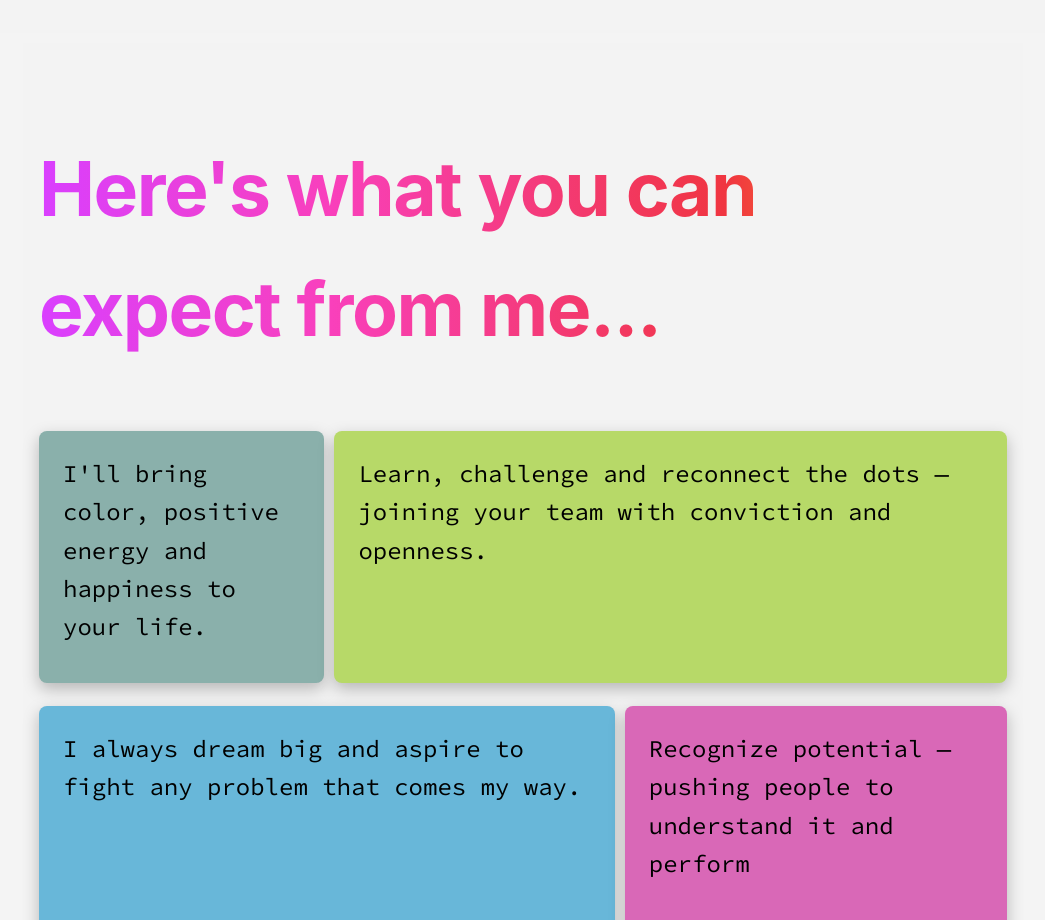
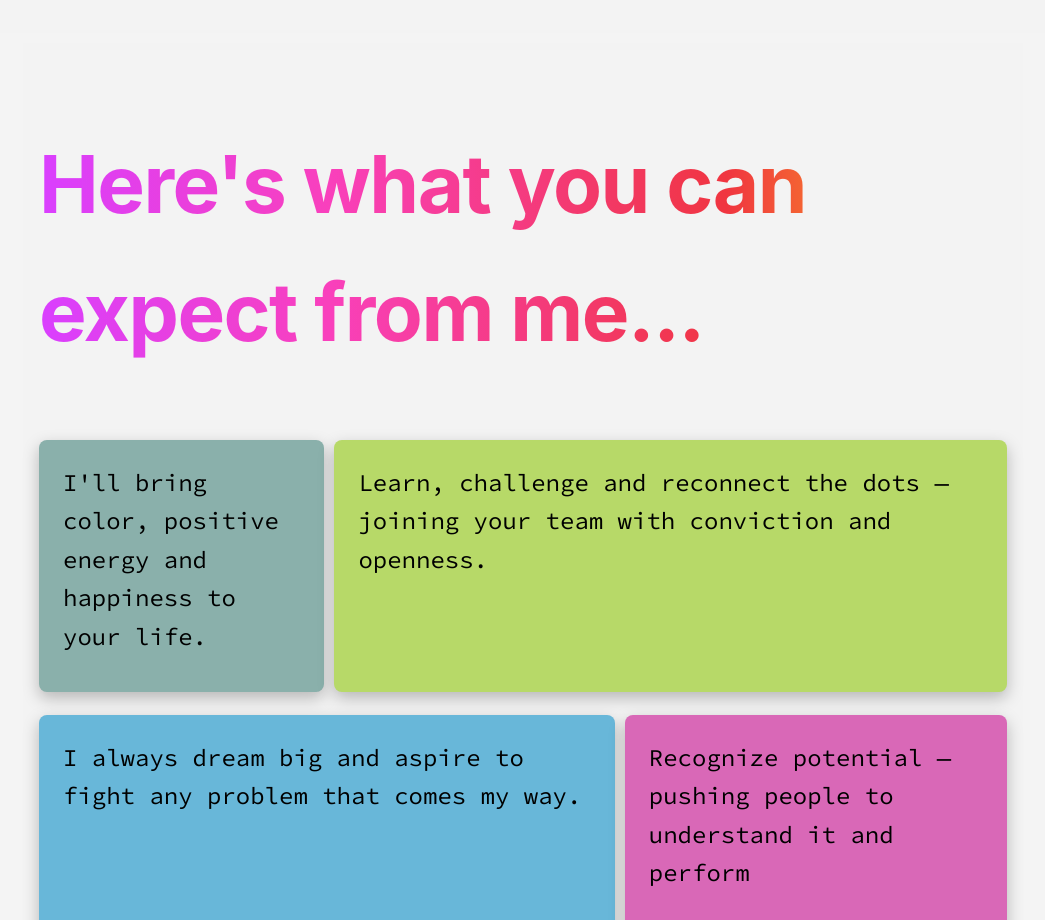
Before and after one commit to Ranvirdeshmukh/portfoliowebsite, a plain HTML site: page index.html in a window 1280 px wide. Shown: the part 2700-3620 px from the top of the page, without its empty margins (117-1162 px from the left). Drawn offline with Linux system fonts and the light colour scheme.

Commit message:
minor font size change

```diff
--- a/style.css
+++ b/style.css
@@ -531,7 +531,7 @@
     background-clip: text;
     -webkit-text-fill-color: transparent;
     display: inline-block;
-    font-size: 75px;
+    font-size: 80px;
     font-weight: bold;
     margin-bottom: 0.5em;
     letter-spacing: -1.5px;
```
